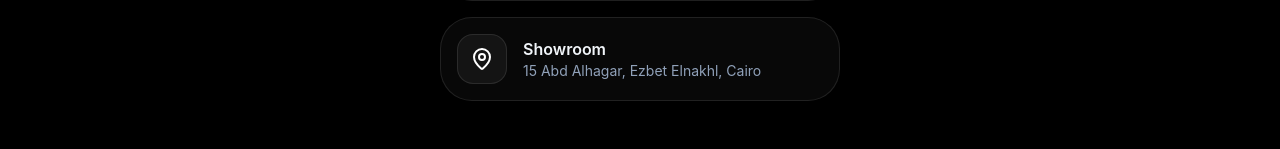
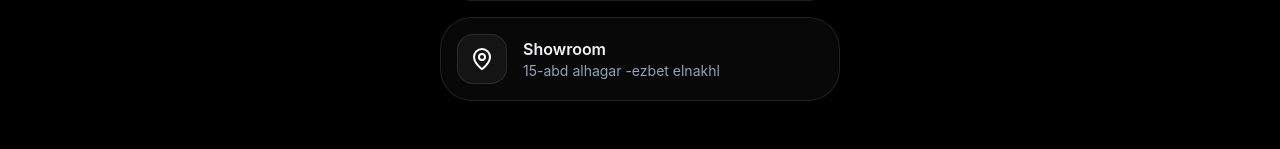
Before and after one commit to medonassar344/nassar-store, a React (Vite) app: page / in a window 1280 px wide. Shown: the part 915-1064 px from the top of the page. Built offline with nearby package versions, Linux system fonts and the light colour scheme.

Commit message:
Fix address and showroom label

```diff
--- a/src/App.jsx
+++ b/src/App.jsx
@@ -11,7 +11,7 @@ function App() {
     owner: "Khalid Nassar",
     tagline: "Visionary Style • Premium Eyewear Curator",
     slogan: "See the World Through a Premium Lens",
-    address: "15 Abd Alhagar, Ezbet Elnakhl, Cairo",
+    address: "15-abd alhagar -ezbet elnakhl",
     phone: "01112876674",
     whatsapp: "201112876674", // Standardized for API
     socials: [
```
